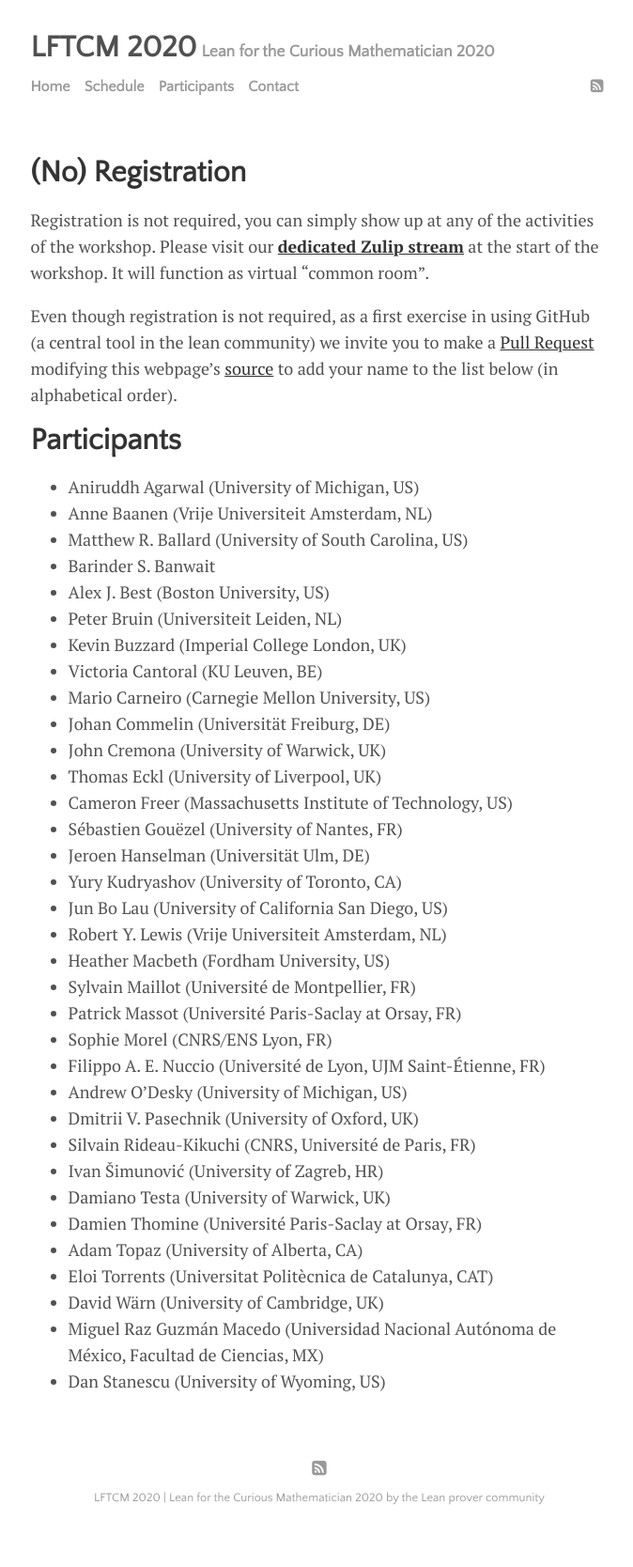
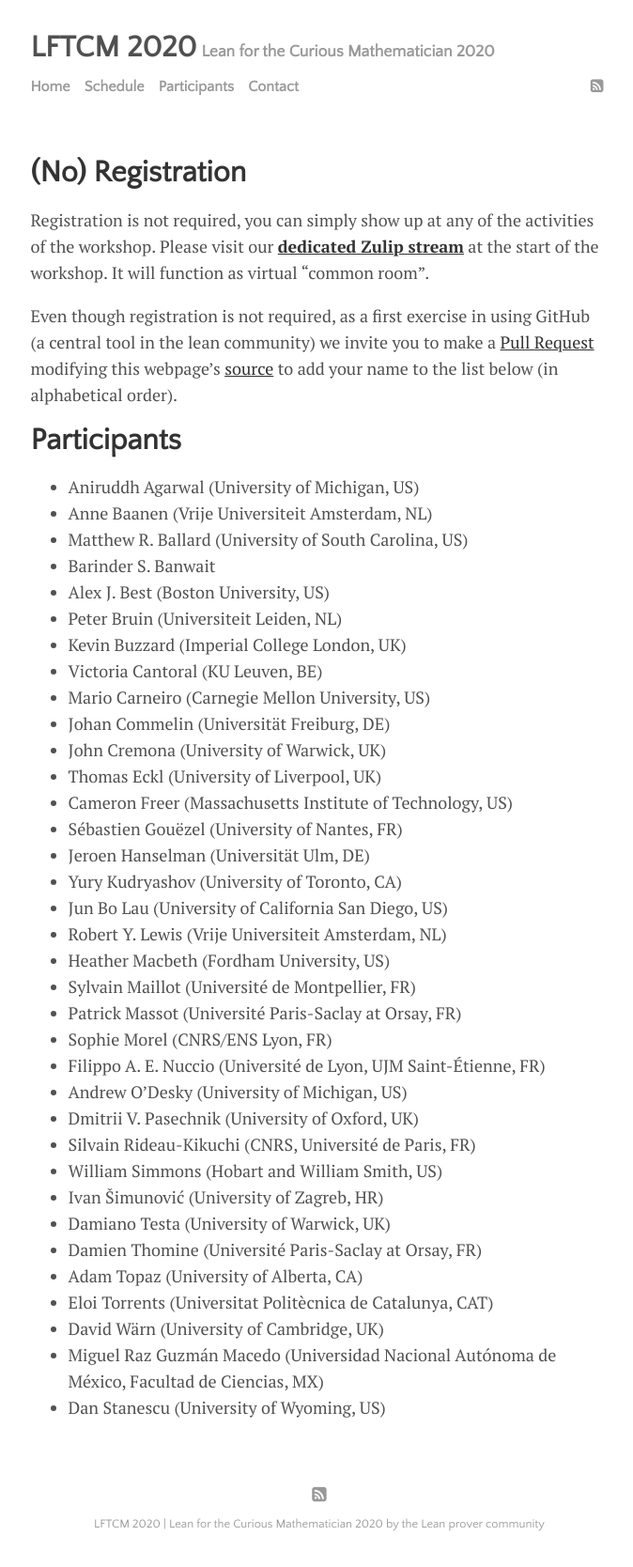
Before and after one commit to leanprover-community/lftcm2020, a Jekyll site: the page built from docs/participants.md, in a window 1280 px wide. Shown: the whole page at 94% size, without its empty margins (300-974 px from the left). Built offline with Jekyll 4.4.1, drawn with Linux system fonts in a browser that asks for light colours; before the commit the page ends 1640 px from its top, so only the background shows below that.

Commit message:
Update participants.md

```diff
--- a/docs/participants.md
+++ b/docs/participants.md
@@ -50,6 +50,7 @@
 * Andrew O'Desky (University of Michigan, US)
 * Dmitrii V. Pasechnik (University of Oxford, UK)
 * Silvain Rideau-Kikuchi (CNRS, Université de Paris, FR)
+* William Simmons (Hobart and William Smith, US)
 * Ivan Šimunović (University of Zagreb, HR)
 * Damiano Testa (University of Warwick, UK)
 * Damien Thomine (Université Paris-Saclay at Orsay, FR)
```
